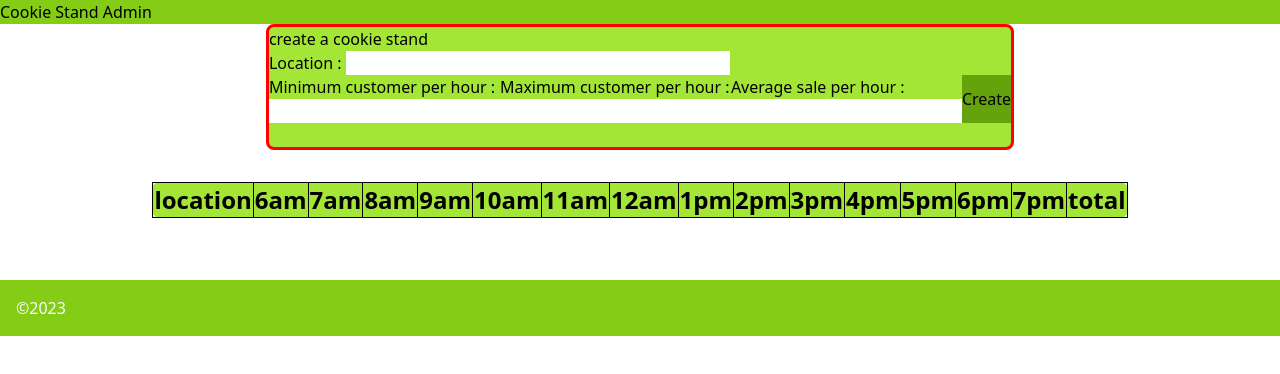
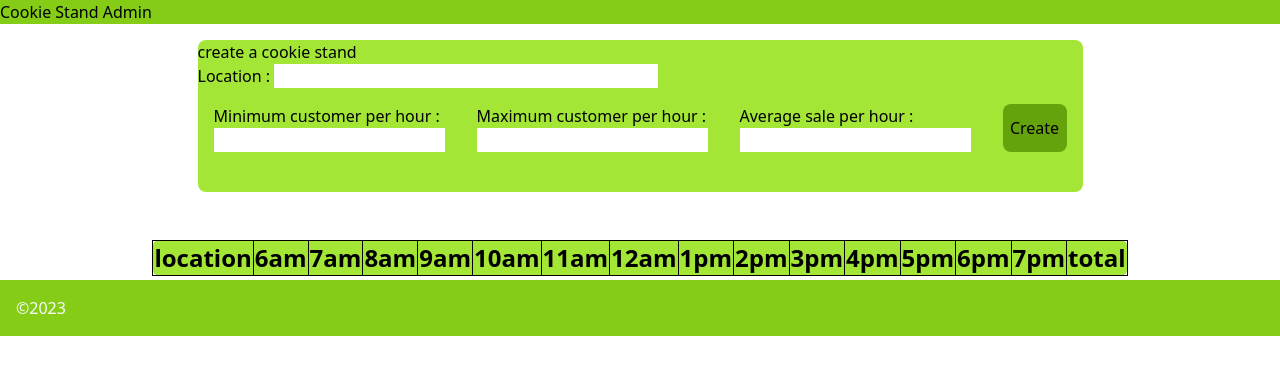
Before and after one commit to AbdelrahmanElatrash/cookie-stand-admin, a Next.js app: page / in a window 1280 px wide. Shown: the top 374 px of the page. Built offline with nearby package versions, Linux system fonts and the light colour scheme.

Commit message:
handel form data and render it to table

```diff
--- a/pages/component/CookieTable.js
+++ b/pages/component/CookieTable.js
@@ -1,5 +1,7 @@
 
 const CookieTable= ({cookieData})=>{
+
+
     return (
         <>
          <table className="w-1/2 mx-auto my-8 text-2xl text-center bg-lime-400 rounded-lg">
@@ -21,6 +23,7 @@ const CookieTable= ({cookieData})=>{
                         <th className="border border-black">6pm</th>
                         <th className="border border-black">7pm</th>
                         <th className="border border-black">total</th>
+
                     </tr>
                 </thead>
                 <tbody>
@@ -42,11 +45,17 @@ const CookieTable= ({cookieData})=>{
                             <td className="border border-black"></td>
                             <td className="border border-black"></td>
                             <td className="border border-black"></td>
+
                         </tr>
                     ))
 
                     }
                 </tbody>
+                <tfoot>
+                    <tr>
+
+                    </tr>
+                </tfoot>
             </table>
         </>
     )
--- a/pages/component/Form.js
+++ b/pages/component/Form.js
@@ -1,9 +1,7 @@
 
 import { useState } from "react";
 
-const myStyle = {
-    border: "3px solid red" ,
-};
+
 
 
 function Form({addCookieData,g_id}) {
@@ -27,7 +25,7 @@ function Form({addCookieData,g_id}) {
 
 
     return (
-        <div className="bg-lime-400 rounded-lg" style={myStyle}>
+        <div className="bg-lime-400 rounded-lg m-4 mx-auto">
             <h1>create a cookie stand</h1>
 
             <form className="" onSubmit={handelFormData}>
@@ -37,22 +35,22 @@ function Form({addCookieData,g_id}) {
 
                 <div className="flex content-around flex-row">
 
-                    <div className="">
+                    <div className="m-4">
                     <label>Minimum customer per hour : </label> <br></br>
                     <input type="text" name="minimum"  ></input>
                     </div>
 
-                    <div className="">
+                    <div className="m-4">
                     <label>Maximum customer per hour : </label><br></br>
                     <input type="text" name="maximum" ></input>
                     </div>
 
-                    <div className="">
+                    <div className="m-4">
                     <label>Average sale per hour : </label><br></br>
                     <input type="text" name="average" ></input>
                     </div>
 
-                    <button className="bg-lime-600  hover:bg-lime-700" type="submit">Create</button>
+                    <button className="bg-lime-600  hover:bg-lime-700 m-4 rounded-lg w-16" type="submit">Create</button>
                 </div>
                 <br></br>
 
--- a/pages/index.js
+++ b/pages/index.js
@@ -15,6 +15,7 @@ export default function Home(){
   }
 
 
+
   return (
     <>
 
@@ -25,8 +26,8 @@ export default function Home(){
     <Header />
 
     <main className= "grid  place-items-center h-56" >
-          <Form addCookieData={addCookieData}/>
-          <CookieTable cookieData={cookieData} g_id={cookieData.length} />
+          <Form addCookieData={addCookieData} g_id={cookieData.length}/>
+          <CookieTable cookieData={cookieData} />
     </main>
 
     <Footer/>
```
